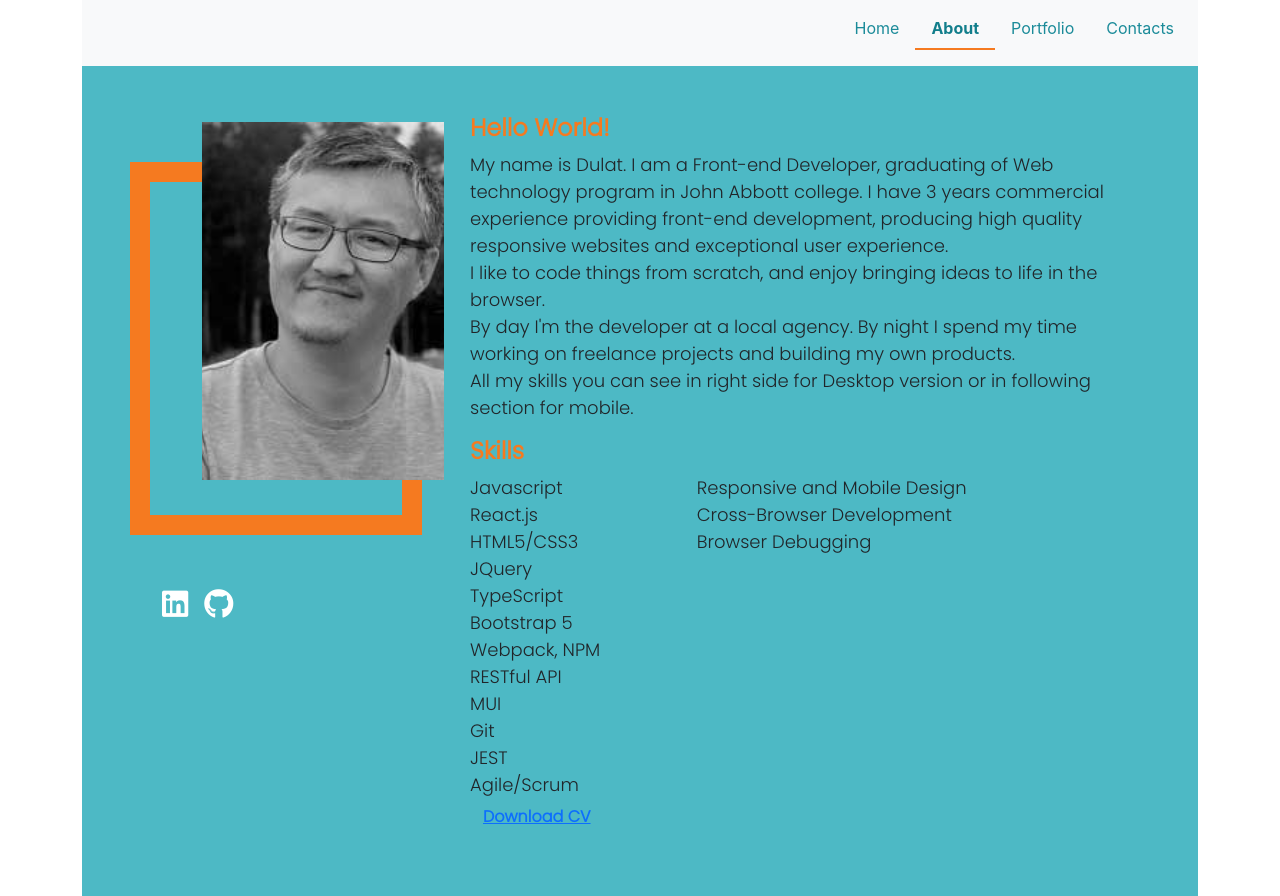
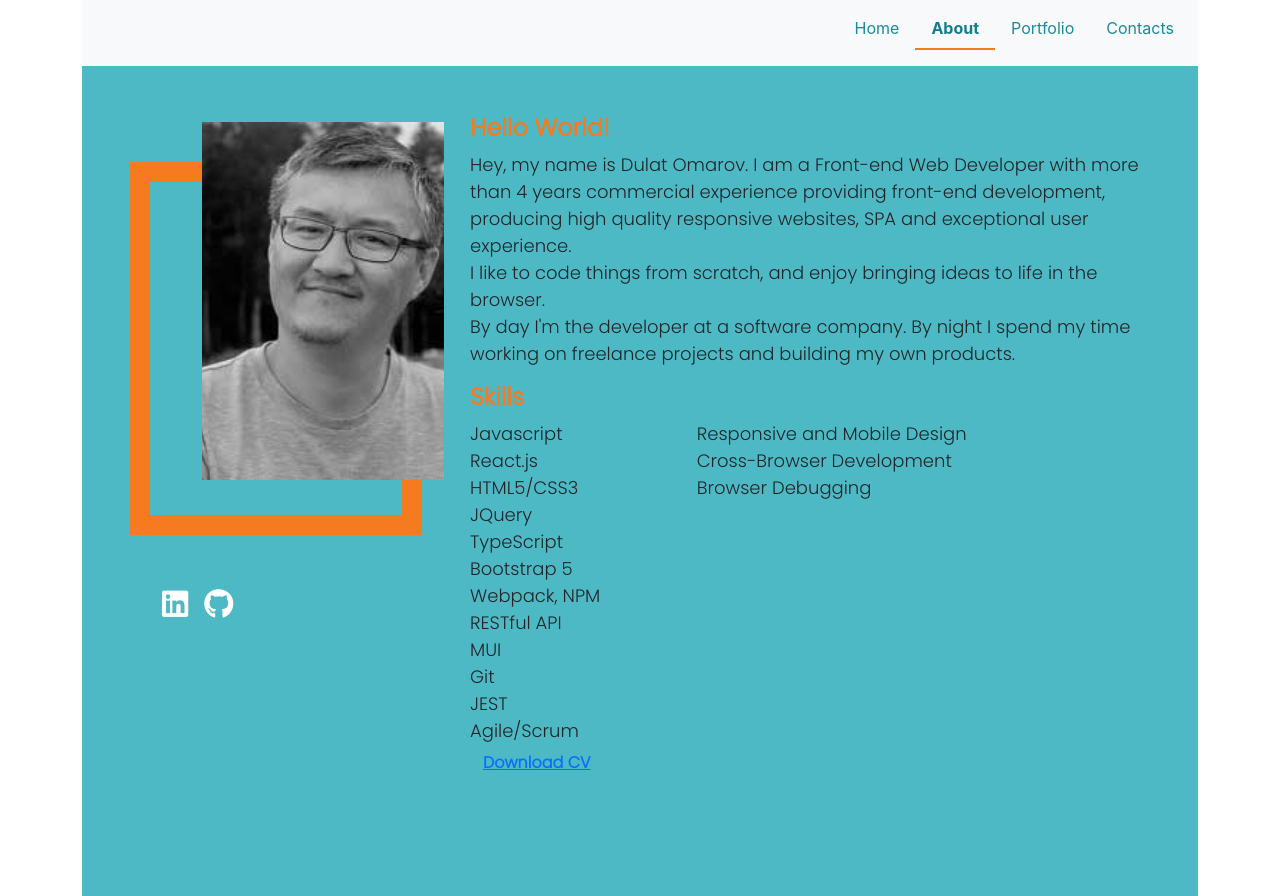
Before and after one commit to Dulatto/react-portfolio-2, a React (Create React App) app: page / in a window 1280 px wide. Both pictures are taken after a click on the tab "About". Built offline with nearby package versions, Linux system fonts and the light colour scheme.

Commit message:
styling about

```diff
--- a/src/Components/AboutPage.js
+++ b/src/Components/AboutPage.js
@@ -19,9 +19,9 @@ function AboutPage(props) {
             </div>
             <div className="col-md-8 skills">
                 <h4 className="fw-bold skills-header">Hello World!</h4>
-                <p> My name is Dulat. I am a Front-end Developer, graduating of Web technology program in John Abbott college. I have 3 years commercial experience providing front-end development, producing high quality responsive websites and exceptional user experience.<br />
-                    I like to code things from scratch, and enjoy bringing ideas to life in the browser.<br /> By day I'm the developer at a local agency. By night I spend my time working on freelance projects and building my own products.<br />
-                    All my skills you can see in right side for Desktop version or in following section for mobile.</p>
+                <p> Hey, my name is Dulat Omarov. I am a Front-end Web Developer with more than 4 years commercial experience providing front-end development, producing high quality responsive websites, SPA and exceptional user experience.<br />
+                    I like to code things from scratch, and enjoy bringing ideas to life in the browser.<br /> By day I'm the developer at a software company. By night I spend my time working on freelance projects and building my own products.<br />
+                </p>
                 <figure>
                     <h4 className="fw-bold skills-header">Skills</h4>
                     <div className="row">
```
